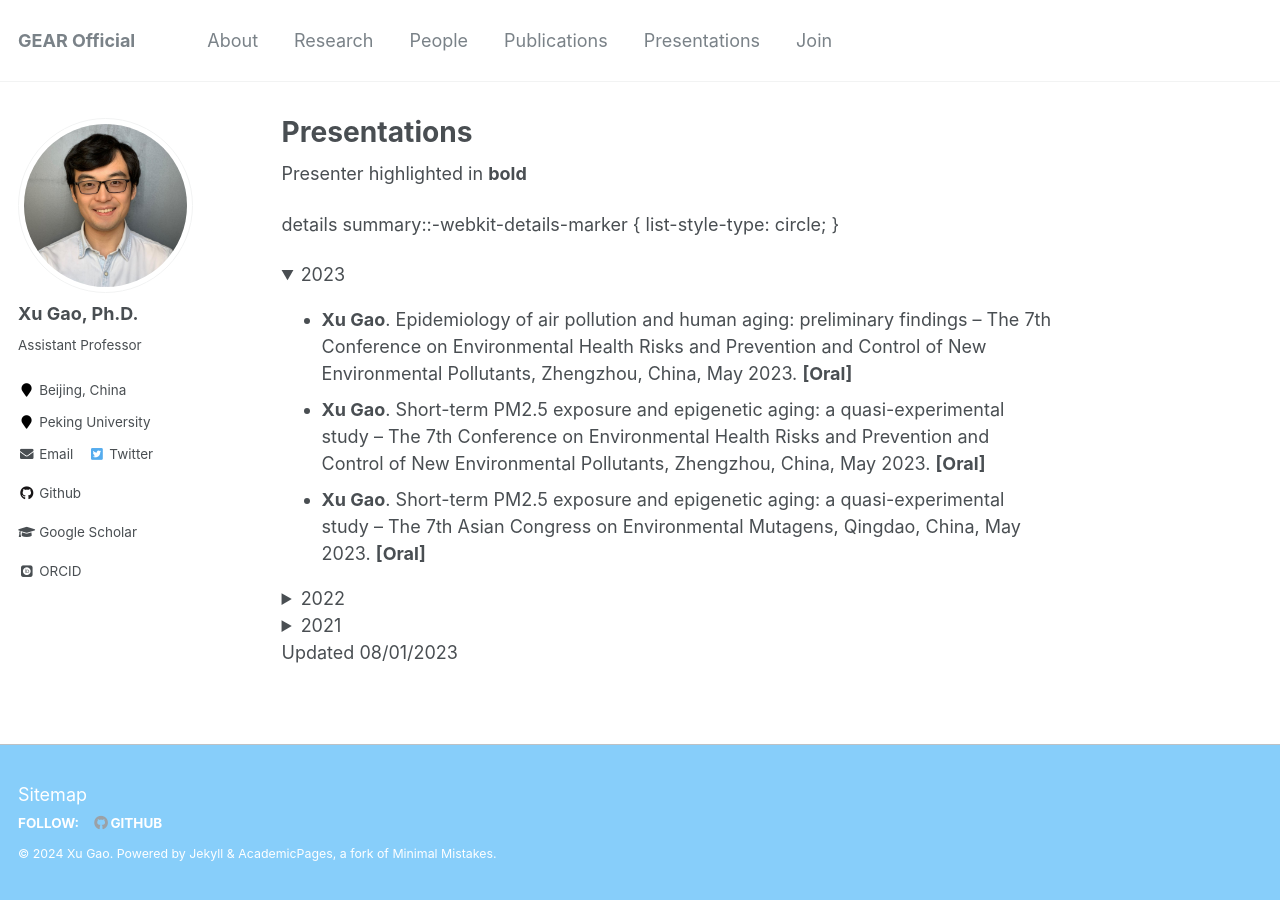
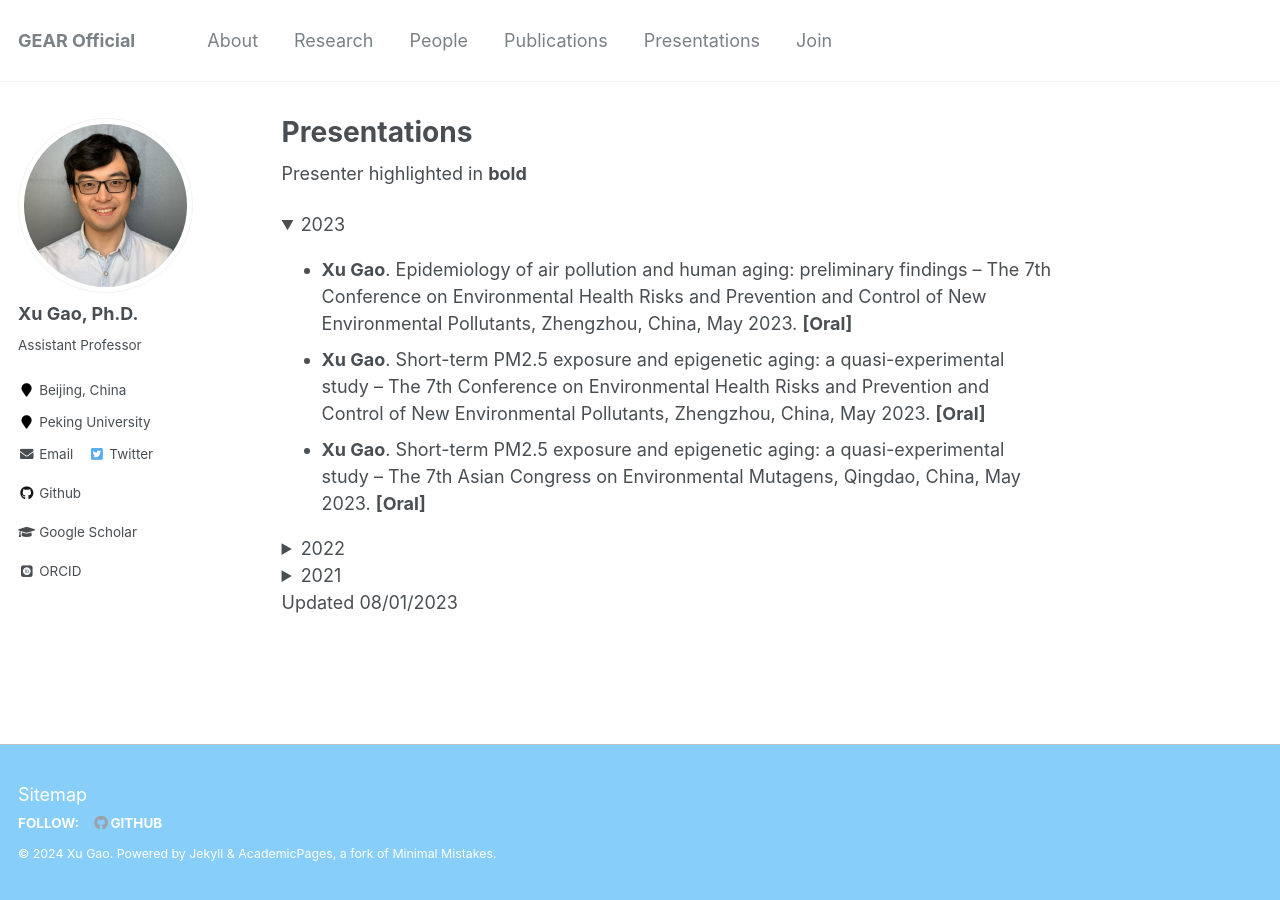
Before and after one commit to ytwangZero/gearpku2020.github.io, a Jekyll site: the page built from _pages/PRESENTATIONS.md, in a window 1280 px wide. Built offline with Jekyll 4.4.1, drawn with Linux system fonts in a browser that asks for light colours; some web fonts are replaced.

Commit message:
Update PRESENTATIONS.md

```diff
--- a/_pages/PRESENTATIONS.md
+++ b/_pages/PRESENTATIONS.md
@@ -8,10 +8,6 @@ redirect_from:
 ---
 
 Presenter highlighted in **bold**
-
-details summary::-webkit-details-marker {
-  list-style-type: circle;
-}
 
 <details open>
   <summary>2023</summary>
```
